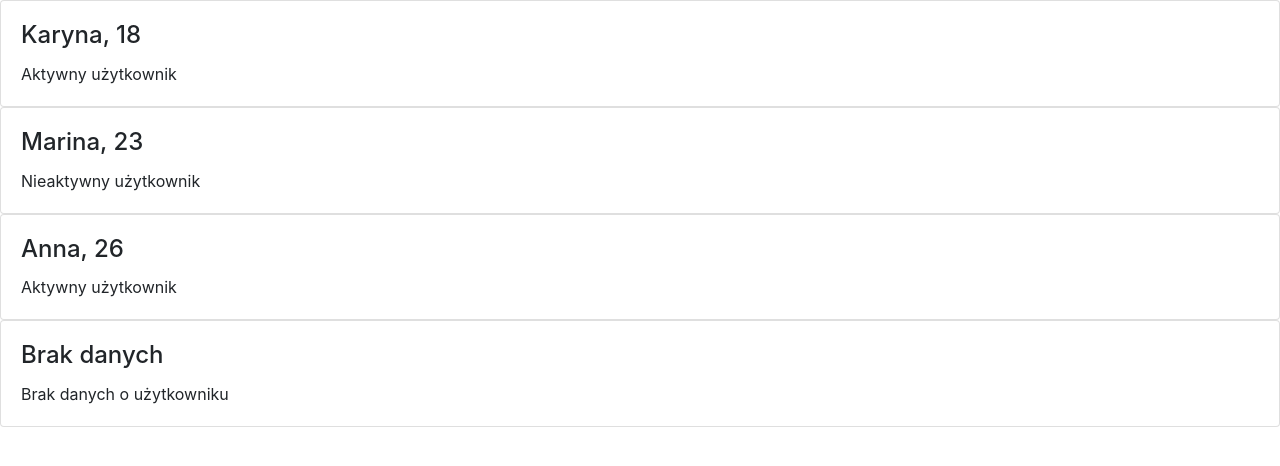
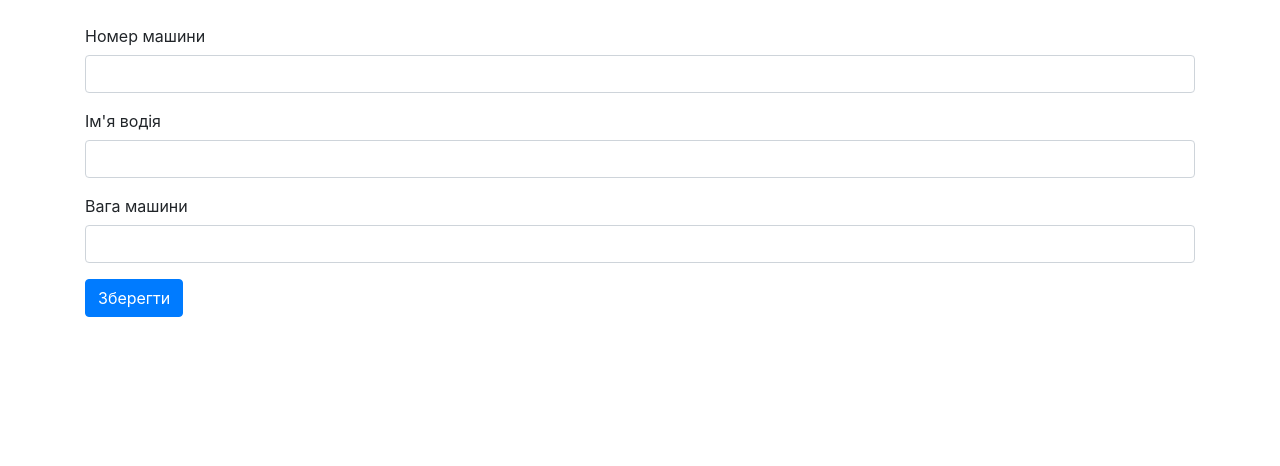
Before and after one commit to Luilaniel/vue, a Vue app: page / in a window 1280 px wide. Shown: the top 466 px of the page. Built offline with nearby package versions, Linux system fonts and the light colour scheme.

Commit message:
Робота з модальним вікном і формами

```diff
--- a/src/App.vue
+++ b/src/App.vue
@@ -1,19 +1,85 @@
 <template>
   <div id="app">
-    <UserCard v-bind="{ name: 'Karyna', age: 18, isActive: true }"/>
-    <UserCard v-bind="{ name: 'Marina', age: 23, isActive: false }"/>
-    <UserCard v-bind="{ name: 'Anna', age: 26, isActive: true }"/>
-    <UserCard />
+      <div class="container mt-4">
+        <b-form @submit.prevent="openModal">
+          <b-form-group label="Номер машини">
+            <b-form-input v-model="form.number" required></b-form-input>
+          </b-form-group>
+          <b-form-group label="Ім'я водія">
+            <b-form-input v-model="form.driver" required></b-form-input>
+          </b-form-group>
+          <b-form-group label="Вага машини">
+            <b-form-input type="number" v-model="form.weight" required></b-form-input>
+          </b-form-group>
+          <b-button type="submit" variant="primary">Зберегти</b-button>
+        </b-form>
+      </div>
+    <b-alert
+        v-model="showAlert"
+        :variant="alert.variant"
+        dismissible
+        class="mt-3"
+        @dismissed="resetAlert"
+    >
+      {{ alert.message }}
+    </b-alert>
+    <CarModal :carData="form" :modalId="modalId" @confirm="handleConfirm" @cancel="handleCancel" />
+    <b-card v-if="savedData" class="mt-3">
+      <h5>Інформація про водія</h5>
+      <p>Номер: {{ savedData.number }}</p>
+      <p>Ім'я: {{ savedData.driver }}</p>
+      <p>Вага: {{ savedData.weight }}</p>
+    </b-card>
   </div>
 </template>
 
 <script>
-import UserCard from "@/components/UserCard.vue";
-
+import CarModal from "@/components/CarModal.vue";
 export default {
   name: 'App',
   components: {
-    UserCard
+    CarModal,
+  },
+  data() {
+    return {
+      form: {
+        number: '',
+        driver: '',
+        weight: null
+      },
+      savedData: null,
+      modalId: 'car-modal',
+      alert: {
+        message: '',
+        variant: 'success',
+      },
+      showAlert: false
+    }
+  },
+  methods: {
+    openModal() {
+      this.$bvModal.show(this.modalId);
+    },
+    handleConfirm() {
+      this.savedData = { ...this.form };
+      this.resetForm();
+      this.showAlertMessage('Дані збережені', 'success');
+    },
+    handleCancel() {
+      this.showAlertMessage('Дані не прийняті', 'danger');
+    },
+    resetForm() {
+      this.form = { number: '', driver: '', weight: null };
+    },
+    showAlertMessage(message, variant) {
+      this.alert.message = message;
+      this.alert.variant = variant;
+      this.showAlert = true;
+    },
+    resetAlert() {
+      this.showAlert = false;
+      this.alert.message = '';
+    }
   }
 }
 </script>
--- /dev/null
+++ b/src/components/CarModal.vue
@@ -0,0 +1,30 @@
+<template>
+  <b-modal :id="modalId" title="Підтвердження дій" ok-title="Зберегти" cancel-title="Скасувати" @ok="onConfirm" @cancel="onCancel">
+    <p>Прийняти зміни для машини {{ carData.number }} з водієм {{ carData.driver }} та вагою {{ carData.weight }}?</p>
+  </b-modal>
+</template>
+
+<script>
+export default {
+  name: "CarModal",
+  props: {
+    carData: Object,
+    modalId: {
+      type: String,
+      default: 'car-modal'
+    }
+  },
+  methods: {
+    onConfirm() {
+      this.$emit('confirm');
+    },
+    onCancel() {
+      this.$emit('cancel');
+    }
+  }
+}
+</script>
+
+<style scoped>
+
+</style>
--- a/src/components/UserCard.vue
+++ /dev/null
@@ -1,29 +0,0 @@
-<template>
-  <b-card v-if="hasData" :title="name + ', ' + age">
-  <b-card-text v-if="isActive">Aktywny użytkownik</b-card-text>
-    <b-card-text v-else>Nieaktywny użytkownik</b-card-text>
-  </b-card>
-  <b-card v-else title="Brak danych">
-    <b-card-text>Brak danych o użytkowniku</b-card-text>
-  </b-card>
-</template>
-
-<script>
-export default {
-  name: "UserCard",
-  props: {
-    name: String,
-    age: Number,
-    isActive: Boolean
-  },
-  computed: {
-    hasData() {
-      return this.name !== undefined && this.age !== undefined && this.isActive !== undefined;
-    }
-  }
-}
-</script>
-
-<style scoped>
-
-</style>
```
